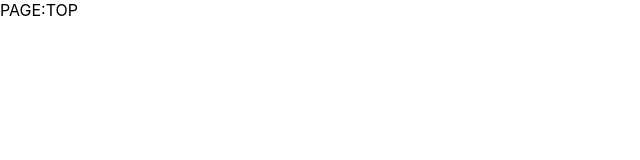
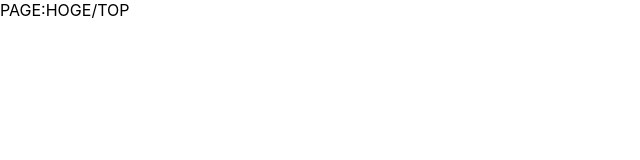
Before and after one commit to ShotaIuchi/ReactStateTest, a React (Create React App) app: page / in a window 1280 px wide. Shown: the top 160 px of the page, without its empty margins (0-640 px from the left). Built offline with nearby package versions, Linux system fonts and the light colour scheme.

Commit message:
基本ページ作成（ルーティング）

```diff
--- a/src/pages/TopPage.tsx
+++ b/src/pages/TopPage.tsx
@@ -1,5 +1,16 @@
+import { BrowserRouter as Router, Route } from "react-router-dom";
+import FugaTopPage from "./fuga/FugaTopPage";
+import HogeTopPage from "./hoge/HogeTopPage";
+
 const TopPage = () => {
-  return <div>PAGE:TOP</div>;
+  return (
+    <Router>
+      <div>
+        <Route exact path="/" component={HogeTopPage}></Route>
+        <Route path="/fuga" component={FugaTopPage}></Route>
+      </div>
+    </Router>
+  );
 };
 
 export default TopPage;
--- /dev/null
+++ b/src/pages/fuga/FugaTopPage.tsx
@@ -0,0 +1,5 @@
+const FugaTopPage = () => {
+  return <div>PAGE:Fuga/TOP</div>;
+};
+
+export default FugaTopPage;
--- /dev/null
+++ b/src/pages/hoge/HogeTopPage.tsx
@@ -0,0 +1,5 @@
+const HogeTopPage = () => {
+  return <div>PAGE:HOGE/TOP</div>;
+};
+
+export default HogeTopPage;
```
